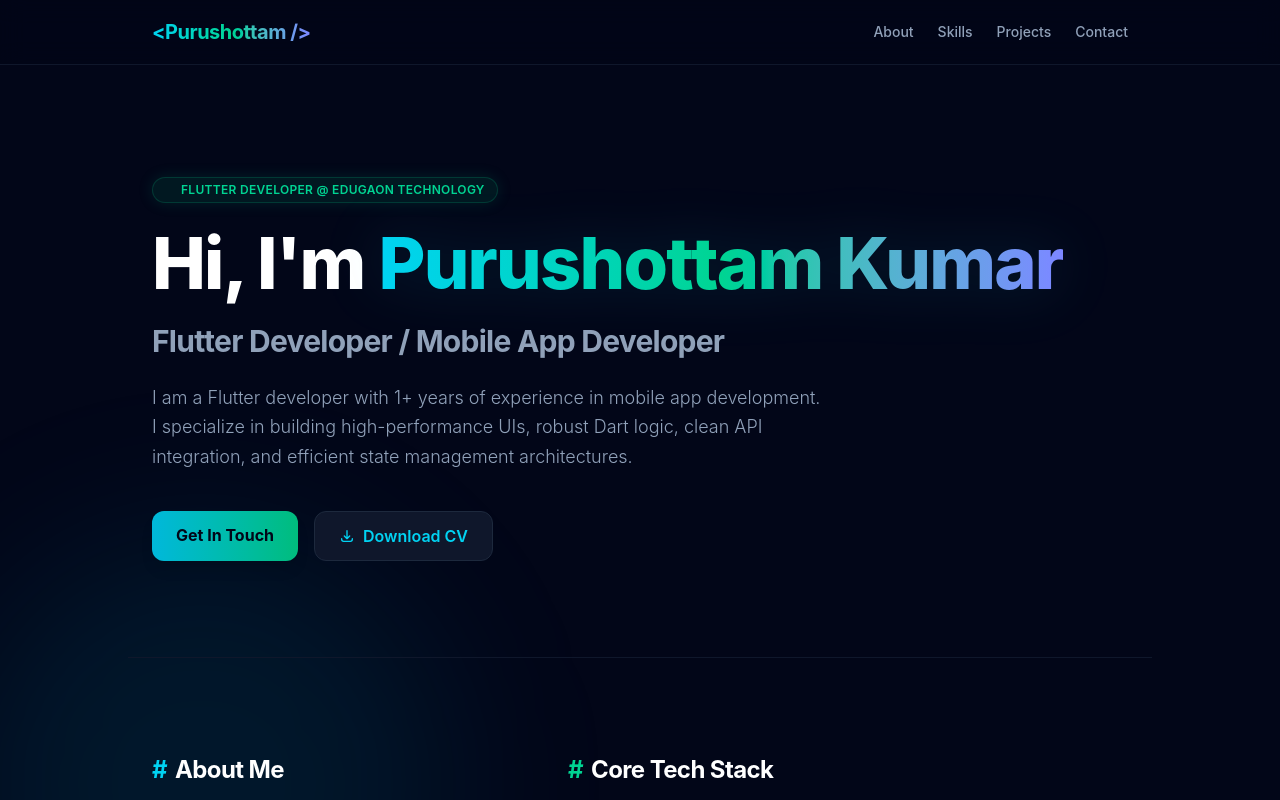
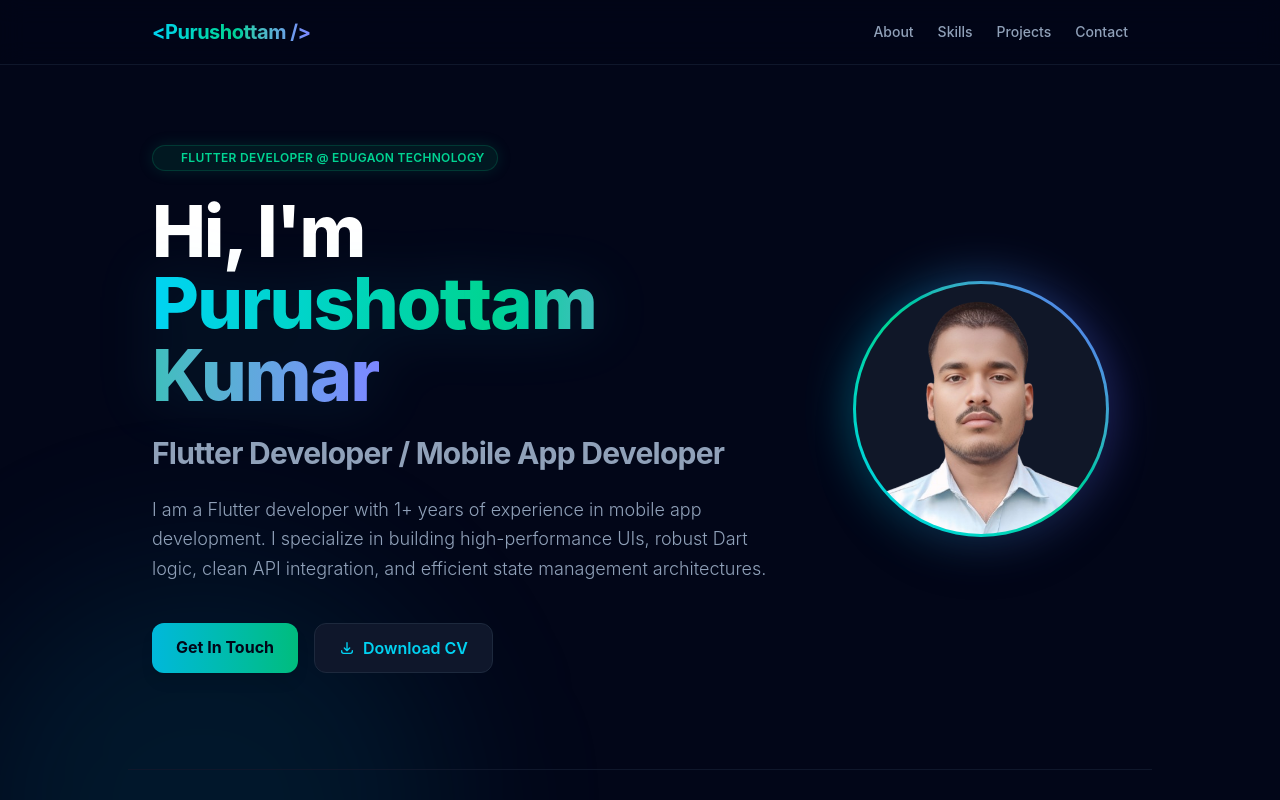
Before and after one commit to Purushottamji/purushottam_portfolio, a React (Vite) app: page / in a window 1280 px wide. Shown: the top 800 px of the page. Built offline with nearby package versions, Linux system fonts and the light colour scheme.

Commit message:
added profile picture and fevicon

```diff
--- a/src/App.jsx
+++ b/src/App.jsx
@@ -199,7 +199,10 @@ function App() {
         </nav>
 
         {/* Hero Section */}
-        <section className="max-w-5xl mx-auto px-6 pt-28 pb-24 flex flex-col items-start gap-6">
+        {/* Updated Hero Section with Profile Picture */}
+        <section className="max-w-5xl mx-auto px-6 pt-20 pb-24 grid md:grid-cols-12 gap-12 items-center">
+          {/* Left Side: Content Box (Takes 8 columns on desktop) */}
+          <div className="md:col-span-8 flex flex-col items-start gap-6 order-2 md:order-1">
             <div className="inline-flex items-center gap-2 px-3 py-1 rounded-full bg-emerald-500/10 text-emerald-400 text-xs font-semibold tracking-wide uppercase border border-emerald-500/20 shadow-[0_0_15px_rgba(16,185,129,0.15)]">
               <span className="w-2 h-2 rounded-full bg-emerald-400 animate-ping"></span>
               Flutter Developer @ Edugaon Technology
@@ -246,6 +249,29 @@ function App() {
                 </svg>
                 Download CV
               </a>
+            </div>
+          </div>
+
+          {/* Right Side: Professional Rounded Profile Picture (Takes 4 columns on desktop) */}
+          <div className="md:col-span-4 flex justify-center order-1 md:order-2 w-full">
+            <div className="relative group w-48 h-48 md:w-64 md:h-64 shrink-0">
+              {/* Background Neon Glow Effect */}
+              <div className="absolute inset-0 bg-gradient-to-r from-cyan-400 to-indigo-500 rounded-full blur-xl opacity-40 group-hover:opacity-70 transition-opacity duration-500 animate-pulse"></div>
+
+              {/* Real Image Container */}
+              <div className="absolute inset-0 rounded-full p-[3px] bg-gradient-to-tr from-cyan-400 via-emerald-400 to-indigo-500 shadow-2xl">
+                <img
+                  src="/profile.png" // Agar PNG hai toh /profile.png kar dena
+                  alt={profile.name}
+                  className="w-full h-full object-cover rounded-full bg-slate-900 filter grayscale-[10%] hover:grayscale-0 transition-all duration-500"
+                  onError={(e) => {
+                    // Backup avatar agar image load na ho paye kisi wajah se
+                    e.target.src =
+                      "https://api.dicebear.com/7.x/bottts/svg?seed=Purushottam";
+                  }}
+                />
+              </div>
+            </div>
           </div>
         </section>
 
```
Also changed, not shown: index.html (+6 -2 lines), public/profile.png (added). Lines whose indentation alone changed are shown as unchanged.
